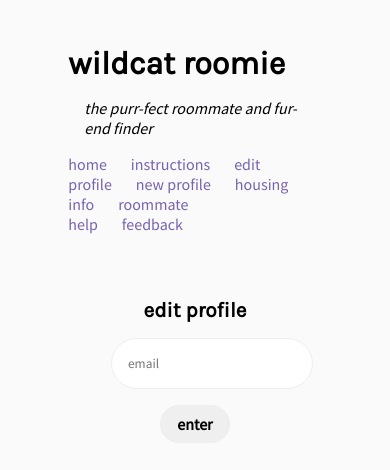
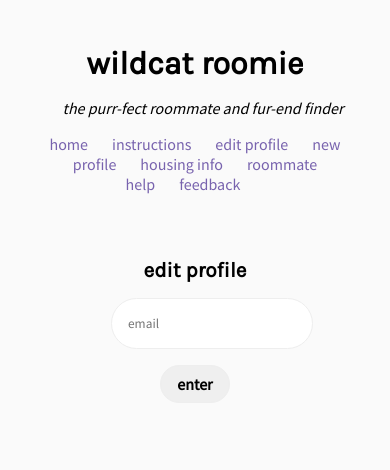
Before and after one commit to rachellin/wildcat-roomie, a React (Create React App) app in the folder client/: page /#/entry in a window 390 px wide. Shown: the top 470 px of the page. Built offline with nearby package versions, Linux system fonts and the light colour scheme.

Commit message:
add media queries

```diff
--- a/client/public/index.html
+++ b/client/public/index.html
@@ -11,7 +11,7 @@
 
     <meta charset="utf-8" />
     <link rel="icon" href="%PUBLIC_URL%/willie.jpg" />
-    <meta name="viewport" content="width=device-width, initial-scale=1" />
+    <meta name="viewport" content="width=device-width, initial-scale=1, maximum-scale=1.5" />
     <meta name="theme-color" content="#000000" />
     <meta
       name="description"
--- a/client/src/style/HeaderStyles.js
+++ b/client/src/style/HeaderStyles.js
@@ -27,6 +27,15 @@
     padding: 2rem 0 1rem 0;
     background: #fafafa;
     z-index: 999;
+
+    @media (max-width : 600px) {
+        display: none;
+    }
+
+    @media (max-width : 800px)
+    and (min-width: 601px) {
+        position: relative;
+    }
 `;
 
 export const StyledFilters = styled.div`
--- a/client/src/style/ProfileStyles.js
+++ b/client/src/style/ProfileStyles.js
@@ -10,12 +10,20 @@
     margin: 0 auto 5rem auto;
     //text-align: center;
 
+    @media (max-width: 1200px) {
+        width: 80vw;
+    }
+
     .header {
         position: relative;
         top: 0;
         display: block;
         padding: 1rem 0 2rem 0;
         background: #fafafa;
+
+        @media (max-width: 600px) {
+            text-align: center;
+        }
 
         a {
             margin-right: 1.5rem;
```
